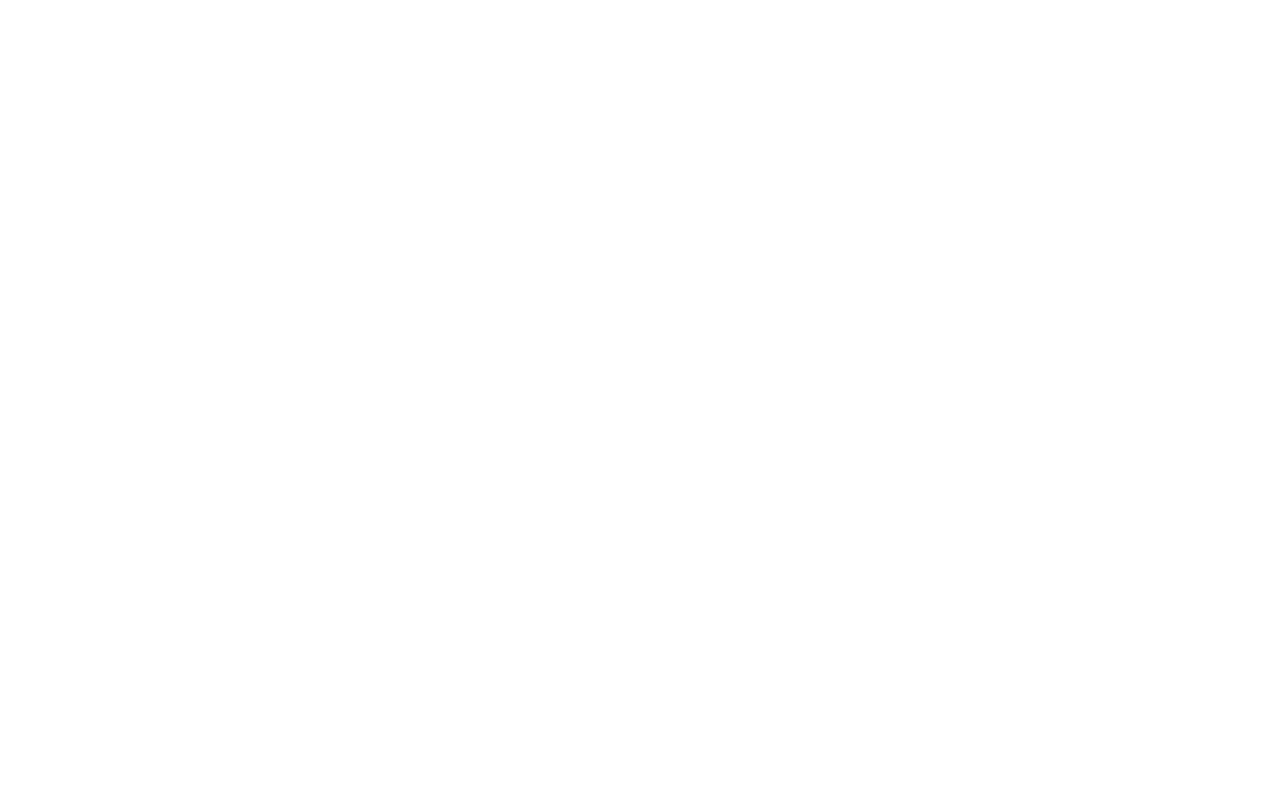
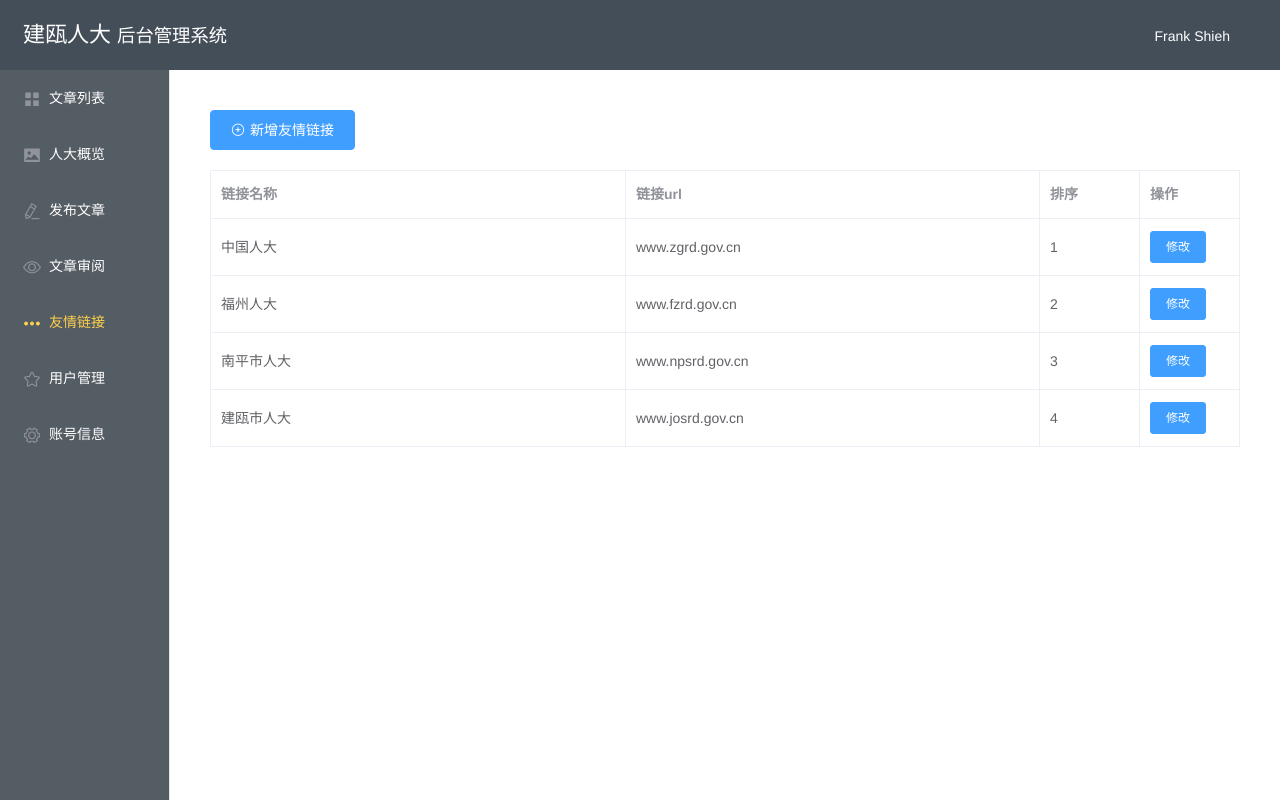
Before and after one commit to FrankXie2012/jord-admin, a Vue app: page /#/links in a window 1280 px wide. Built offline with nearby package versions, Linux system fonts and the light colour scheme.

Commit message:
友情链接。

```diff
--- a/src/components/common/Sidebar.vue
+++ b/src/components/common/Sidebar.vue
@@ -46,6 +46,11 @@
                 index: 'newsAudit',
                 title: '文章审阅'
             };
+            const _links = {
+                icon: 'el-icon-more',
+                index: 'links',
+                title: '友情链接'
+            };
             const _users = {
                 icon: 'el-icon-star-off',
                 index: 'users',
@@ -58,7 +63,7 @@
             };
             switch (this.$store.state.role) {
                 case 'admin':
-                    return [_newsList, _images, _news, _newsAudit, _users, _person];
+                    return [_newsList, _images, _news, _newsAudit, _links, _users, _person];
                 case 'audit':
                     return [_newsList, _images, _newsAudit, _person];
                 case 'publish':
--- /dev/null
+++ b/src/components/page/AddLink.vue
@@ -0,0 +1,136 @@
+<template>
+<div>
+    <el-form ref="form" :model="form" label-width="100px" :rules="rules">
+        <el-form-item label="链接名称" prop="title">
+            <el-input v-model="form.title" class="item-width"></el-input>
+        </el-form-item>
+        <el-form-item label="链接url" prop="url">
+            <el-input v-model="form.url" class="item-width"></el-input>
+        </el-form-item>
+        <el-form-item label="链接顺序" prop="order">
+            <el-select v-model="form.order" placeholder="链接顺序">
+                <el-option
+                    v-for="item in options"
+                    :key="item.value"
+                    :label="item.label"
+                    :value="item.value">
+                </el-option>
+            </el-select>
+        </el-form-item>
+        <el-form-item>
+            <el-button type="primary" :disabled="btnActive" :loading="isLoading" @click="onSubmit('form')">确定</el-button>
+            <el-button @click="onBack">返回列表</el-button>
+        </el-form-item>
+    </el-form>
+</div>
+</template>
+
+<script>
+export default {
+    data: function() {
+        return {
+            isLoading: false,
+            form: {
+                linkId: '',
+                title: '',
+                url: '',
+                order: ''
+            },
+            options: [{
+                value: '1',
+                label: '1'
+            }, {
+                value: '2',
+                label: '2'
+            }, {
+                value: '3',
+                label: '3'
+            }, {
+                value: '4',
+                label: '4'
+            }, {
+                value: '5',
+                label: '5'
+            }, {
+                value: '6',
+                label: '6'
+            }],
+            rules: {
+                title: [{
+                    required: true,
+                    message: '必填',
+                    trigger: 'blur'
+                }],
+                url: [{
+                    required: true,
+                    message: '必填',
+                    trigger: 'blur'
+                }],
+                order: [{
+                    required: true,
+                    message: '必填',
+                    trigger: 'blur'
+                }]
+            }
+        }
+    },
+    computed: {
+        // 登录按钮禁用控制
+        btnActive: function() {
+            let form = this.form;
+            if (form.title && form.url && form.order) {
+                return false;
+            } else {
+                return true;
+            }
+        }
+    },
+    mounted() {
+        const self = this;
+        let _form = this.form;
+        // 修改文章时的数据
+        let _row = this.$store.state.row;
+        this.$refs['form'].clearValidate();
+        if (_row) {
+            _form.linkId = _row.linkId;
+            _form.title = _row.title;
+            _form.url = _row.url;
+            _form.order = _row.order;
+        }
+    },
+    methods: {
+        onSubmit(formName) {
+            const self = this;
+            self.isLoading = true;
+            self.$refs[formName].validate((valid) => {
+                if (valid) {
+                    self.$axios.post('../manage/link/save', self.form).then((res) => {
+                        var _res = res.data;
+                        if (_res.state === 'success') {
+                            self.$message({
+                                type: 'success',
+                                message: _res.msg
+                            });
+                            self.form = {};
+                            self.$refs[formName].resetFields();
+                            this.$router.push('/links');
+                        } else {
+                            self.$message.error(_res.msg);
+                        }
+                        self.isLoading = false;
+                    });
+                }
+            });
+        },
+        onBack() {
+            this.$router.push('/links');
+        }
+    }
+}
+</script>
+
+<style>
+.item-width {
+    width: 360px;
+}
+</style>
--- /dev/null
+++ b/src/components/page/Links.vue
@@ -0,0 +1,76 @@
+<!-- 文章审核 -->
+<template>
+<div>
+    <div class="handle-box">
+		<el-button type="primary"
+		    icon="el-icon-circle-plus-outline"
+            :disabled="addActive"
+		    @click="addLink">新增友情链接</el-button>
+	</div>
+	<el-table :data="tableData"
+	    border
+	    style="width: 100%"
+	    ref="linksTable">
+		<el-table-column prop="title"
+		    label="链接名称">
+		</el-table-column>
+		<el-table-column prop="url"
+		    label="链接url">
+		</el-table-column>
+		<el-table-column prop="order"
+		    label="排序"
+		    width="100">
+		</el-table-column>
+		<el-table-column label="操作"
+		    width="100">
+			<template scope="scope">
+                <el-button type="primary" size="small"
+                    @click="editLink(scope.$index, scope.row)">修改</el-button>
+            </template>
+		</el-table-column>
+	</el-table>
+</div>
+</template>
+
+<script>
+export default {
+	data() {
+		return {
+			tableData: [],
+            count: 0,
+            addActive: true
+		}
+	},
+	created() {
+		this.getData();
+    },
+    watch: {
+        count(val) {
+            if (val > 5) {
+                this.addActive = true;
+            } else {
+                this.addActive = false;
+            }
+        }
+    },
+	methods: {
+		getData() {
+			const self = this;
+			self.$axios.post('../manage/link/list').then((res) => {
+                self.tableData = res.data.list;
+                self.count = res.data.list.length;
+			});
+        },
+        addLink() {
+            this.$router.push('/addLink');
+        },
+        editLink(index, row) {
+            this.$store.commit('setLink', row);
+			this.$router.push('/addLink');
+        }
+	}
+}
+</script>
+
+<style scoped>
+</style>
--- a/src/mock/mock.js
+++ b/src/mock/mock.js
@@ -411,3 +411,38 @@
 	state: 'success',
 	data: null
 });
+
+
+// ========================================
+//  友情链接
+//  ========================================
+
+Mock.mock('../manage/link/list', 'post', {
+    list: [{
+		linkId: '0001',
+		title: '中国人大',
+		url: 'www.zgrd.gov.cn',
+		order: '1'
+	}, {
+	    linkId: '0002',
+	    title: '福州人大',
+	    url: 'www.fzrd.gov.cn',
+	    order: '2'
+	}, {
+	    linkId: '0003',
+	    title: '南平市人大',
+	    url: 'www.npsrd.gov.cn',
+	    order: '3'
+	}, {
+	    linkId: '0004',
+	    title: '建瓯市人大',
+	    url: 'www.josrd.gov.cn',
+	    order: '4'
+	}]
+});
+
+Mock.mock('../manage/link/save', 'post', {
+    msg: '修改成功',
+    state: 'success',
+    data: null
+});
--- a/src/router/index.js
+++ b/src/router/index.js
@@ -51,6 +51,20 @@
 		component: resolve => require(['../components/page/NewsAudit.vue'],
 			resolve) // 文章审阅
 	}, {
+		path: '/links',
+		meta: {
+			requireAuth: true,
+		},
+		component: resolve => require(['../components/page/Links.vue'],
+			resolve) // 友情链接
+	}, {
+	    path: '/addLink',
+	    meta: {
+	        requireAuth: true,
+	    },
+	    component: resolve => require(['../components/page/AddLink.vue'],
+	        resolve) // 编辑友情链接
+	}, {
 		path: '/users',
 		meta: {
 			requireAuth: true,
--- a/src/vuex/store.js
+++ b/src/vuex/store.js
@@ -25,6 +25,9 @@
 		},
 		setNews(state, row) {
 			state.row = row;
+		},
+		setLink(state, row) {
+			state.row = row;
 		}
 	},
 	actions: {
```
Also changed, not shown: 1 other file (tests, documents, lock files or other folders).
